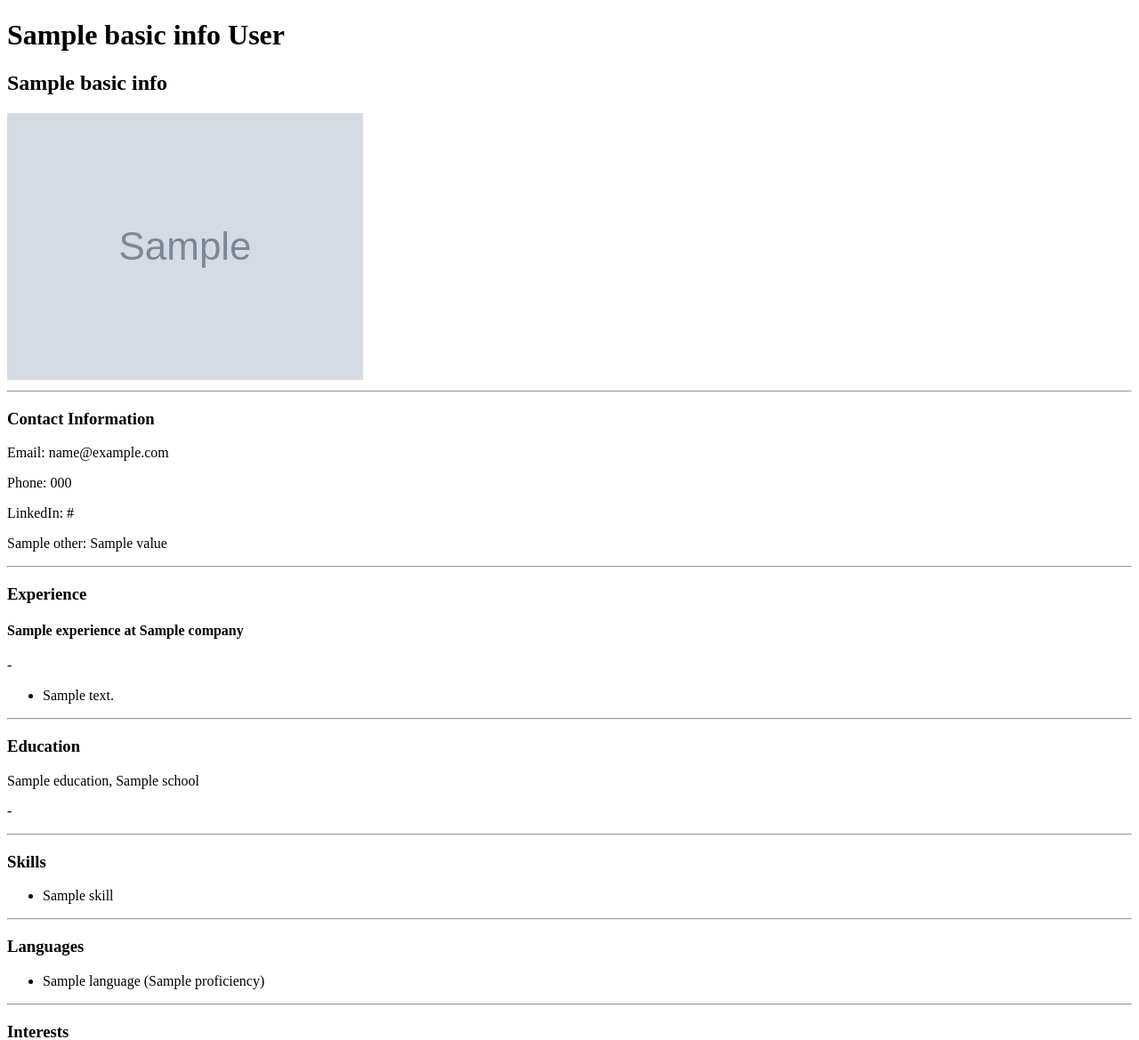
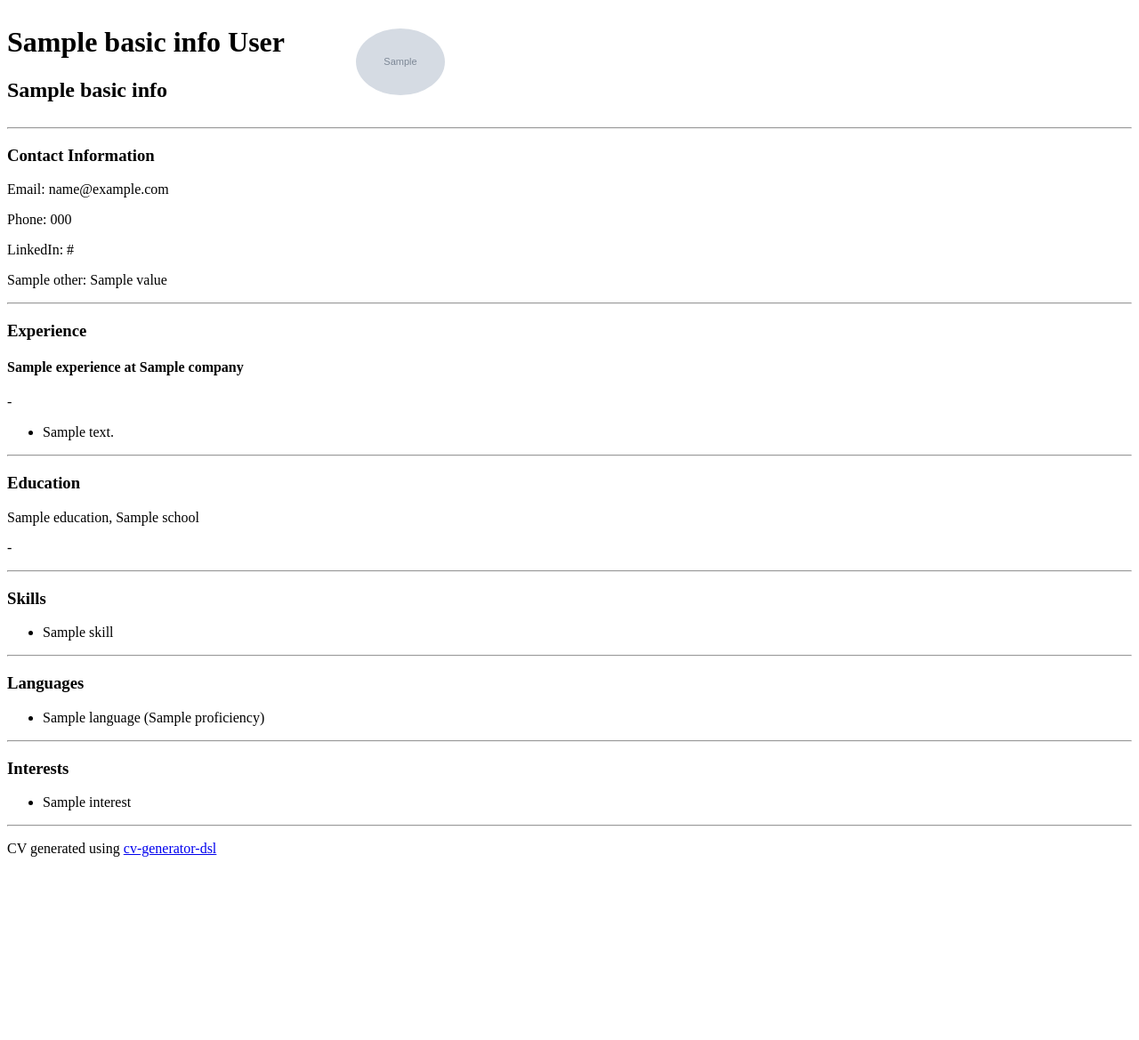
Before and after one commit to VukV/cv-generator-dsl, a Python web app: template src/transform/templates/standard.html in a window 1280 px wide. Shown: the top 1169 px of the page at 89% size. After the commit the page ends 963 px from the top, so only its background shows below. Run offline with Jinja, Linux system fonts and the light colour scheme; the template is opened without the code that fills it: most values are stand-ins (such as "Sample title", 1, 10 or a date in 2020); grey boxes marked "Sample" are stand-in pictures.

Commit message:
standard template css

```diff
--- a/src/transform/templates/standard.html
+++ b/src/transform/templates/standard.html
@@ -2,18 +2,25 @@
 <html lang="en">
 <head>
     <meta charset="UTF-8">
+    <link rel="stylesheet" href="../../../static/standard.css">
     <title>{{ model.basic_info.name }} {{ model.basic_info.surname }} - CV</title>
 </head>
 <body>
     <div id="cv">
        <header>
+            <div class="header-content">
+                <div class="text-content">
                     <h1>{{ model.basic_info.name }} {{ model.basic_info.surname }}</h1>
                     {% if model.basic_info.title %}
                     <h2>{{ model.basic_info.title }}</h2>
                     {% endif %}
+                </div>
                 {% if model.basic_info.picture %}
-            <img src="{{ model.basic_info.picture }}" alt="Profile Picture">
+                <div class="image-content">
+                    <img src="{{ model.basic_info.picture }}" alt="Profile Picture" class="img-profile">
+                </div>
                 {% endif %}
+            </div>
         </header>
 
         <hr>
@@ -92,6 +99,8 @@
             </ul>
         </section>
 
+        <hr>
+
         <footer>
             <p>CV generated using <a href="https://github.com/VukV/cv-generator-dsl">cv-generator-dsl</a></p>
         </footer>
--- /dev/null
+++ b/static/standard.css
@@ -0,0 +1,18 @@
+.header-content {
+    display: flex;
+    align-items: center;
+}
+
+.text-content {
+    margin-right: 20px;
+}
+
+
+.img-profile {
+    max-width: 100px;
+    max-height: 100px;
+    height: auto;
+    width: auto;
+    border-radius: 50%;
+    margin-left: 60px;
+}
```
Also changed, not shown: src/transform/generator.py (+11 -1 lines), 1 other file. Lines whose indentation alone changed are shown as unchanged.
